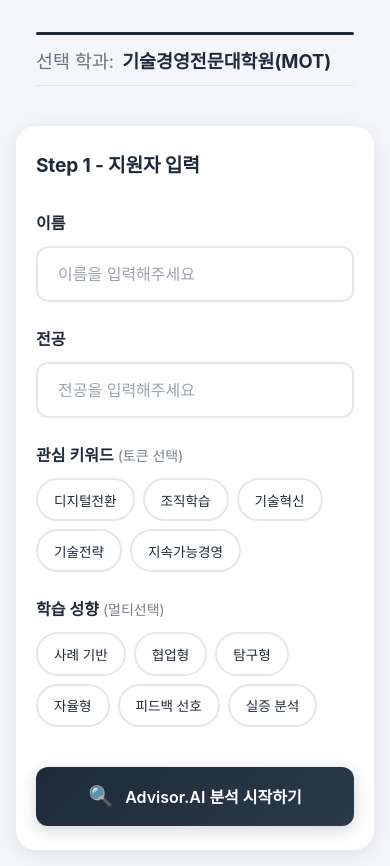
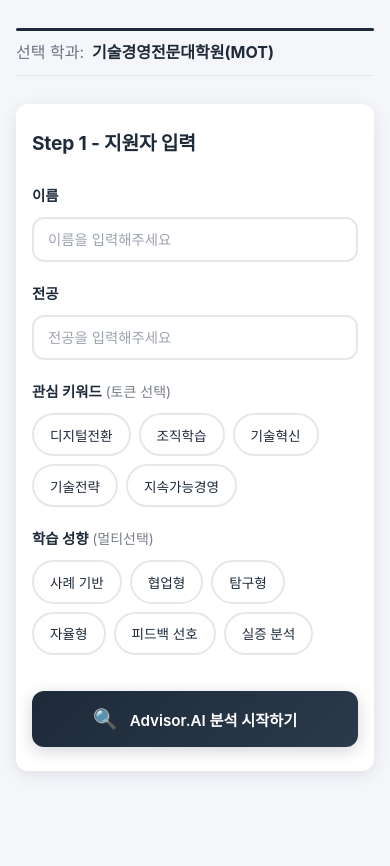
Before and after one commit to Lauiee/AdvisorAI-Frontend, a React (Vite) app: page /applicant-form in a window 390 px wide. After the commit the page ends 844 px from the top, so only its background shows below. Built offline with nearby package versions, Linux system fonts and the light colour scheme.

Commit message:
fix: 반응형 수정

```diff
--- a/src/components/ApplicantForm.css
+++ b/src/components/ApplicantForm.css
@@ -1,10 +1,11 @@
 .applicant-form-page {
   min-height: 100vh;
   display: flex;
-  align-items: center;
+  align-items: flex-start;
   justify-content: center;
   padding: 2rem;
   background-color: #f5f6fa;
+  box-sizing: border-box;
 }
 
 .applicant-form-container {
@@ -13,6 +14,7 @@
   display: flex;
   flex-direction: column;
   gap: 1.5rem;
+  box-sizing: border-box;
 }
 
 /* Header */
@@ -258,16 +260,33 @@
 }
 
 /* Responsive Design */
+@media (max-width: 968px) {
+  .applicant-form-page {
+    padding: 1.5rem;
+    align-items: flex-start;
+  }
+
+  .applicant-form-container {
+    gap: 1.25rem;
+  }
+
+  .form-card {
+    padding: 2rem 1.5rem;
+    gap: 1.75rem;
+  }
+}
+
 @media (max-width: 768px) {
   .applicant-form-page {
-    padding: 1.5rem;
+    padding: 1.5rem 1rem;
+    align-items: flex-start;
   }
 
   .form-header {
     flex-direction: column;
     align-items: flex-start;
     gap: 0.75rem;
-    padding: 1rem 1.25rem;
+    padding: 1rem 0;
   }
 
   .header-red-bar {
@@ -289,12 +308,22 @@
   }
 
   .form-card {
-    padding: 2rem 1.5rem;
+    padding: 1.75rem 1.25rem;
     gap: 1.5rem;
+    border-radius: 16px;
   }
 
   .form-title {
     font-size: 1.3rem;
+  }
+
+  .field-label {
+    font-size: 0.95rem;
+  }
+
+  .text-input {
+    padding: 0.875rem 1rem;
+    font-size: 0.95rem;
   }
 
   .token-button {
@@ -311,14 +340,41 @@
 @media (max-width: 480px) {
   .applicant-form-page {
     padding: 1rem;
+    align-items: flex-start;
+  }
+
+  .applicant-form-container {
+    gap: 1rem;
+  }
+
+  .form-header {
+    padding: 0.75rem 0;
+    gap: 0.5rem;
+  }
+
+  .header-label,
+  .department-name,
+  .form-subtitle {
+    font-size: 1rem;
   }
 
   .form-card {
-    padding: 1.5rem 1.25rem;
+    padding: 1.5rem 1rem;
+    gap: 1.25rem;
+    border-radius: 12px;
   }
 
   .form-title {
     font-size: 1.2rem;
+  }
+
+  .field-label {
+    font-size: 0.9rem;
+  }
+
+  .text-input {
+    padding: 0.75rem 0.875rem;
+    font-size: 0.9rem;
   }
 
   .token-list {
@@ -330,14 +386,21 @@
     font-size: 0.85rem;
   }
 
+  .submit-button {
+    padding: 1rem 1.5rem;
+    font-size: 0.95rem;
+  }
+
   .toast-notification {
     bottom: 1rem;
     right: 1rem;
+    left: 1rem;
+    max-width: calc(100% - 2rem);
   }
 
   .toast-content {
-    min-width: 250px;
-    max-width: 90%;
+    min-width: auto;
+    max-width: 100%;
     padding: 0.875rem 1.25rem;
   }
 
--- a/src/components/ChatSimulation.css
+++ b/src/components/ChatSimulation.css
@@ -533,8 +533,19 @@
   font-family: inherit;
 }
 
-/* Responsive */
+/* Responsive Design */
 @media (max-width: 1200px) {
+  .chat-layout {
+    grid-template-columns: 260px 1fr 300px;
+    gap: 1.25rem;
+  }
+}
+
+@media (max-width: 968px) {
+  .chat-simulation-page {
+    padding: 1.5rem;
+  }
+
   .chat-layout {
     grid-template-columns: 1fr;
     gap: 1.5rem;
@@ -544,19 +555,28 @@
 
   .professor-info-card,
   .right-info-card {
+    position: static;
+    max-height: none;
     order: 2;
-    height: auto;
   }
 
   .chat-container {
     order: 1;
-    height: calc(100vh - 12rem);
+    min-height: 500px;
   }
 }
 
-@media (max-width: 768px) {
+@media (max-width: 480px) {
   .chat-simulation-page {
     padding: 1rem;
+  }
+
+  .page-title-section {
+    padding: 1rem 0;
+  }
+
+  .page-title {
+    font-size: 1.4rem;
   }
 
   .chat-layout {
```
